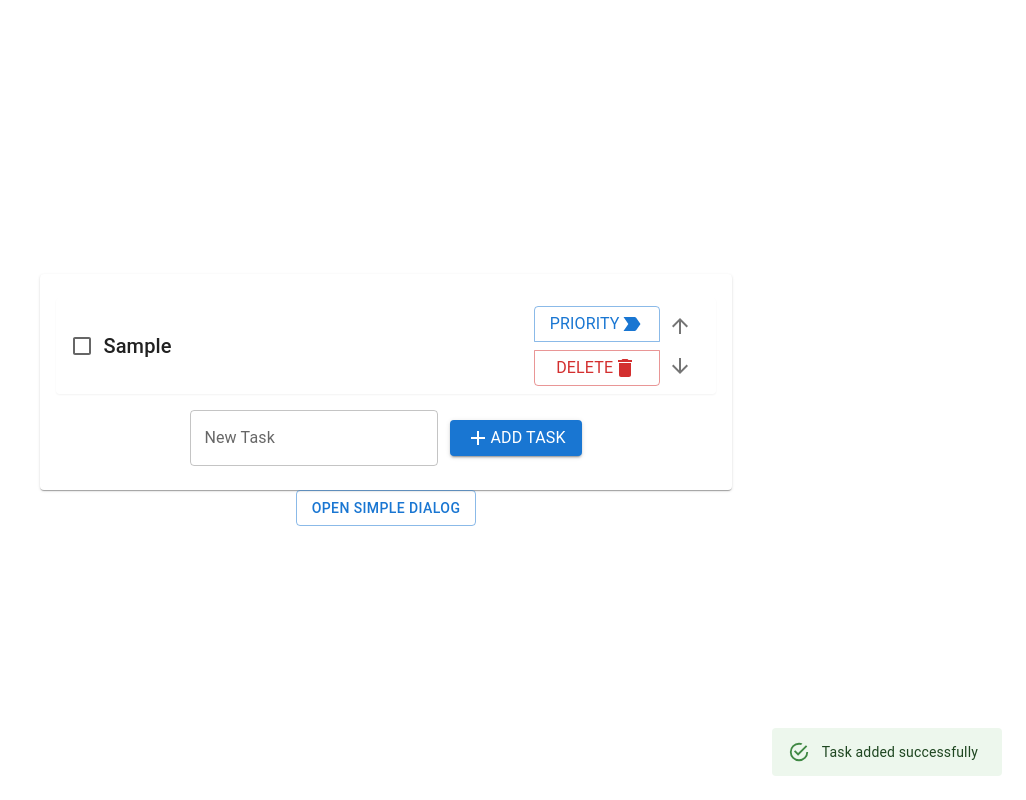
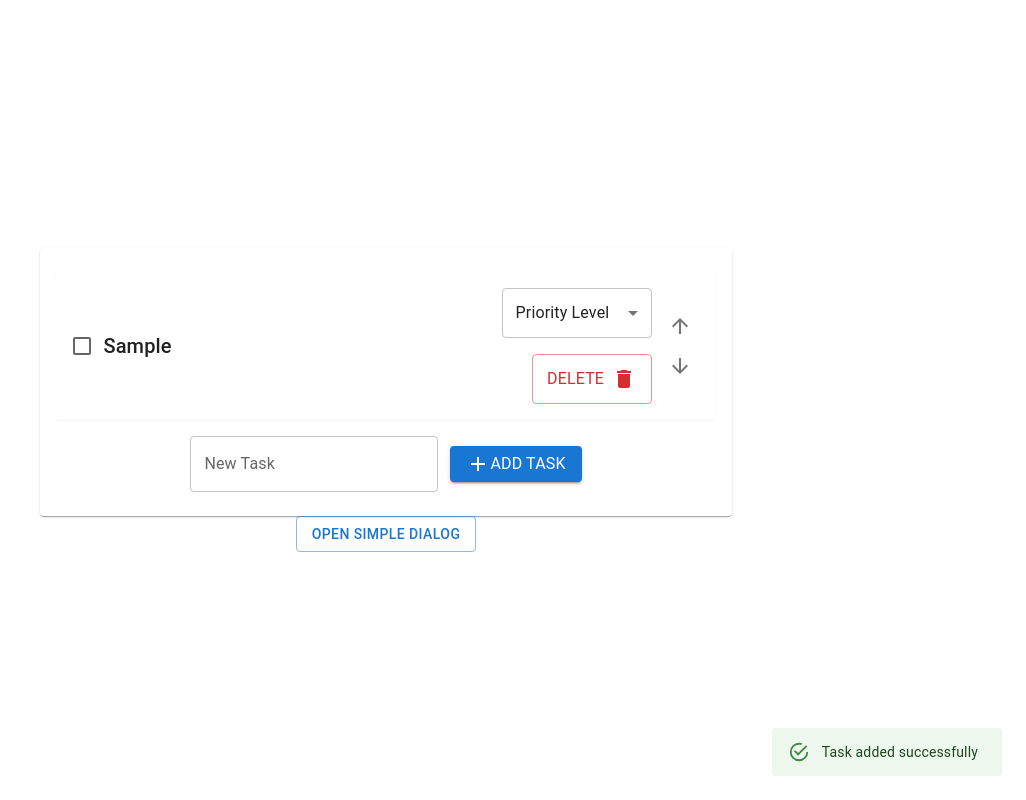
Before and after one commit to OSUMed/todolist-srikanth-userstories, a React (Create React App) app in the folder todolist-userstories/: page / in a window 1280 px wide. Both pictures are taken after typing "Sample" into the empty fields and a click on the button "ADD TASK". Shown: the whole page, without its empty margins (254-1280 px from the left). Built offline with nearby package versions, Linux system fonts and the light colour scheme.

Commit message:
add select UI for priority feature

```diff
--- a/todolist-userstories/src/components/ToDoList.jsx
+++ b/todolist-userstories/src/components/ToDoList.jsx
@@ -12,11 +12,15 @@ import {
   ButtonGroup,
   IconButton,
   FormGroup,
+  FormControl,
   FormControlLabel,
   Dialog,
   DialogActions,
   Snackbar,
   Alert,
+  Select,
+  MenuItem,
+  InputLabel,
 } from "@mui/material";
 import DialogContent from "@mui/material/DialogContent";
 import DialogContentText from "@mui/material/DialogContentText";
@@ -34,6 +38,7 @@ const ToDoList = () => {
   const [finishedTasks, setFinishedTasks] = useState([]);
   const [openDeleteDialog, setOpenDeleteDialog] = React.useState(false);
   const [selectedTask, setSelectedTask] = useState(null);
+  const [priority, setPriority] = useState("");
   // const [openSnackBar, setOpenSnackBar] = useState(false);
   const [openSnackBar, setOpenSnackBar] = useState({
     open: false,
@@ -176,6 +181,7 @@ const ToDoList = () => {
       id: new Date().getTime().toString(),
       taskName: task,
       completed: false,
+      priority: "",
     };
     setToDoList((prevToDoList) => {
       return prevToDoList ? [newTaskObject, ...prevToDoList] : [newTaskObject];
@@ -186,6 +192,14 @@ const ToDoList = () => {
     setActionType("create");
     setOpenSnackBar({ ...openSnackBar, open: true, severity: "success" });
     setSnackBarMessage("Task added successfully");
+  };
+
+  const onPriorityChange = (priority, taskId) => {
+    setPriority(priority);
+    const taskIndex = getTaskIndex(taskId);
+    const newToDoList = [...toDoList];
+    newToDoList[taskIndex].priority = priority;
+    setToDoList(newToDoList);
   };
 
   return (
@@ -225,23 +239,48 @@ const ToDoList = () => {
                     </FormGroup>
                   </Box>
 
-                  <Box className="flex items-end">
+                  <Box className="flex items-center">
                     <Box>
-                      <ButtonGroup
-                        variant="text"
-                        aria-label="text button group"
-                        orientation="vertical"
-                        className="space-y-2"
-                      >
-                        <Button variant="outlined">
-                          <Typography className="hidden md:block">
-                            Priority
-                          </Typography>
-                          <LabelImportantIcon />
-                        </Button>
+                      <Box className="flex flex-col items-end">
+                        <Box className="flex">
+                          <FormControl>
+                            <Select
+                              labelId="priority-select-label"
+                              renderValue={(selected) => {
+                                if (selected.length === 0) {
+                                  return <em>Placeholder</em>;
+                                }
+                                return selected;
+                              }}
+                              displayEmpty
+                              value={
+                                task.priority === "" ? (
+                                  "Priority Level"
+                                ) : (
+                                  <Typography>
+                                    <LabelImportantIcon /> {task.priority}
+                                  </Typography>
+                                )
+                              }
+                              sx={{ m: 1, width: 150, height: 50 }}
+                              onChange={(e) =>
+                                onPriorityChange(e.target.value, task.id)
+                              }
+                            >
+                              <MenuItem value="None">
+                                <em>None</em>
+                              </MenuItem>
+                              <MenuItem value={"Low"}>Low</MenuItem>
+                              <MenuItem value={"Medium"}>Medium</MenuItem>
+                              <MenuItem value={"Urgent"}>Urgent</MenuItem>
+                            </Select>
+                          </FormControl>
+                        </Box>
                         <Button
                           color="error"
                           variant="outlined"
+                          sx={{ m: 1, width: 120, height: 50 }}
+                          className="flex flex-row justify-center items-center space-x-2"
                           onClick={() => handleDeleteDialogOpen(task)}
                         >
                           <Typography className="hidden md:block">
@@ -249,7 +288,7 @@ const ToDoList = () => {
                           </Typography>
                           <DeleteIcon />
                         </Button>
-                      </ButtonGroup>
+                      </Box>
                     </Box>
                     <Box className="h-full flex flex-col">
                       <IconButton
@@ -379,4 +418,18 @@ const MessageSnackbar = ({
   );
 };
 
+const PriorityDropdown = ({ priority, onPriorityChange }) => {
+  return (
+    <Select
+      value={priority}
+      onChange={(e) => onPriorityChange(e.target.value)}
+      style={{ marginLeft: "auto" }} // This pushes the dropdown to the right
+    >
+      <MenuItem value={1}>1</MenuItem>
+      <MenuItem value={2}>2</MenuItem>
+      <MenuItem value={3}>3</MenuItem>
+    </Select>
+  );
+};
+
 export default ToDoList;
```
